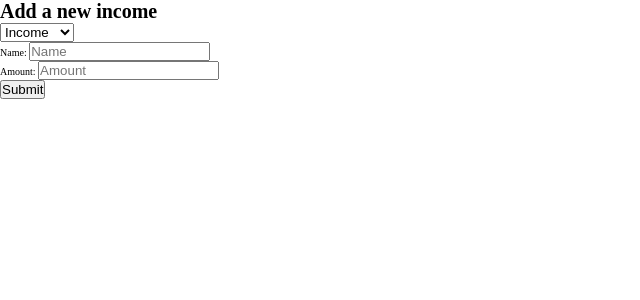
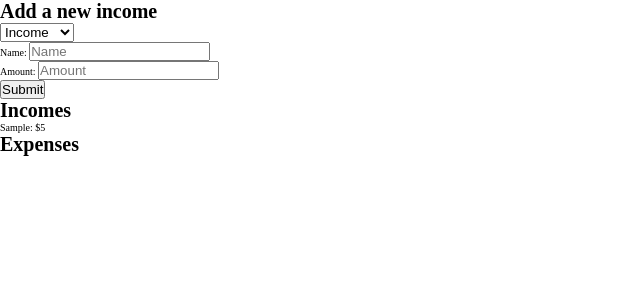
Before and after one commit to MrGSense/budget-app, a React app: page / in a window 1280 px wide. Both pictures are taken after typing "Sample", "5" into the empty fields and a click on the button "Submit". Shown: the top 300 px of the page, without its empty margins (0-640 px from the left). Built offline with nearby package versions, Linux system fonts and the light colour scheme.

Commit message:
Add BudgetList and BudgetItem component to show list of items

```diff
--- a/src/components/BudgetApp/BudgetApp.js
+++ b/src/components/BudgetApp/BudgetApp.js
@@ -1,5 +1,8 @@
 import React, { Component } from 'react';
 import BudgetForm from './BudgetForm';
+import BudgetList from './BudgetList';
+
+const uuid = require('uuid')
 
 class BudgetApp extends Component {
     constructor(props){
@@ -16,7 +19,8 @@ class BudgetApp extends Component {
         const parsedAmt = parseFloat(data.amount)
         const newData = {
             name: data.name,
-            amount: parsedAmt
+            amount: parsedAmt,
+            id: uuid()
         }
 
         if (data.type === "income") {
@@ -38,6 +42,8 @@ class BudgetApp extends Component {
         return (
             <div className="BudgetApp">
                 <BudgetForm sendData={this.getData} />
+                <BudgetList data={this.state.incomes} type="Income" />
+                <BudgetList data={this.state.expenses} type="Expense" />
             </div>
         )
     }
--- /dev/null
+++ b/src/components/BudgetApp/BudgetItem.js
@@ -0,0 +1,13 @@
+import React, { Component } from 'react';
+
+class BudgetItem extends Component{
+    render() {
+        return (
+            <div className="BudgetItem">
+                <p className="BudgetItem__text">{this.props.name}: ${this.props.amount}</p>
+            </div>
+        )
+    }
+}
+
+export default BudgetItem;
--- /dev/null
+++ b/src/components/BudgetApp/BudgetList.js
@@ -0,0 +1,19 @@
+import React, { Component } from 'react';
+import BudgetItem from './BudgetItem';
+
+class BudgetList extends Component{
+    render() {
+        return (
+            <div className="BudgetList">
+                <h1>{this.props.type}s</h1>
+                <div className="BudgetList__list">
+                    {this.props.data.map(data =>
+                        <BudgetItem key={data.id} name={data.name} amount={data.amount} />
+                    )}
+                </div>
+            </div>
+        )
+    }
+}
+
+export default BudgetList;
```
